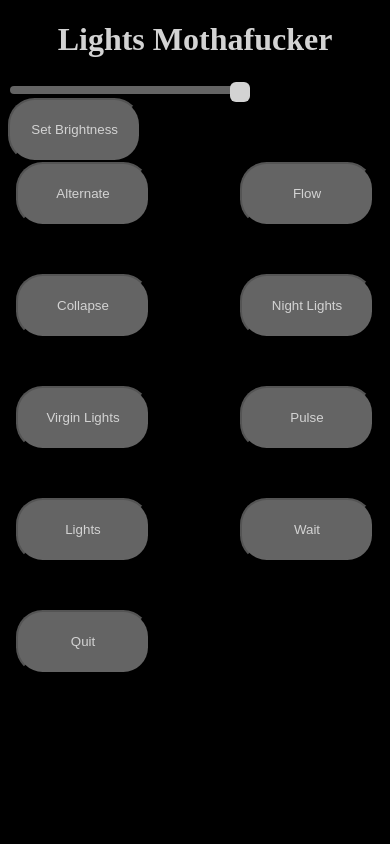
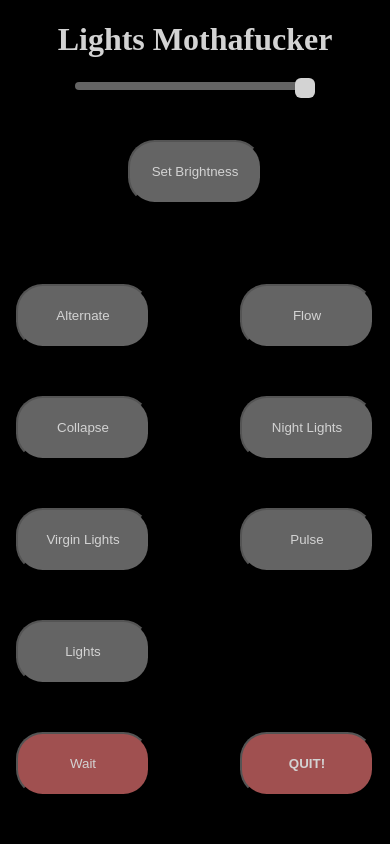
Before and after one commit to tesinclair/house-controller2.0, a FastAPI app: template server/templates/index.html in a window 390 px wide. Run offline with FastAPI, Linux system fonts and the light colour scheme; the template is opened without the code that fills it, so the values that code supplies are empty.

Commit message:
Edits api frontend for a bit of a nicer mobile experience

```diff
--- a/server/gpio/gpio.py
+++ b/server/gpio/gpio.py
@@ -157,6 +157,7 @@ class LedStrip():
         self.blank = (0, 0, 0)
         self.white = (255, 255, 255)
         self.colors = [self.red, self.blue, self.purple, self.green, self.white]
+
 
     def __enter__(self):
         self.pixels = neopixel.NeoPixel(board.D18, self.numPixels, auto_write=False)
--- a/server/templates/index.html
+++ b/server/templates/index.html
@@ -10,9 +10,10 @@
     <body onload="onLoad()">
         <!-- What the royal fuck are you looking at -->
         <h1> Lights Mothafucker </h1>
-
-        <input type="range" min="0" max="100" value="100" class="brightness">
-	<button type="button" class="brightnessBtn btn">Set Brightness</button>
+	<div class="brightnessBox">
+            <input type="range" min="0" max="100" value="100" class="brightness">
+	    <button type="button" class="brightnessBtn btn">Set Brightness</button>
+	</div>
 	<section class="buttons">
 	    <a href="/program?func=alternate"><button type="button" class="btn">Alternate</button></a>
 	    <a href="/program?func=flow"><button type="button" class="btn">Flow</button></a>
@@ -21,14 +22,15 @@
 	    <a href="/program?func=virginLights"><button type="button" class="btn">Virgin Lights</button></a>
 	    <a href="/program?func=pulse"><button type="button" class="btn">Pulse</button></a>
 	    <button type="button" class="light btn">Lights</button>
-	    <div class="hide">
-	    	<a href="/program?func=red"><button type="button" class="btn">Red</button></a>
-	    	<a href="/program?func=green"><button type="button" class="btn">Green</button></a>
-	    	<a href="/program?func=blue"><button type="button" class="btn">Blue</button></a>
-	    	<a href="/program?func=light"><button type="button" class="btn">White</button></a>
+	    <div class="placeholder"></div>
+	    <div class="hide colors">
+	    	<a href="/program?func=red"><button type="button" class="btn red">Red</button></a>
+	    	<a href="/program?func=green"><button type="button" class="btn green">Green</button></a>
+	    	<a href="/program?func=blue"><button type="button" class="btn blue">Blue</button></a>
+	    	<a href="/program?func=light"><button type="button" class="btn white">White</button></a>
 	    </div>
-	    <a href="/program?func=stop"><button type="button" class="btn">Wait</button></a>
-	    <a href="/program?func=quit"><button type="button" class="btn">Quit</button></a>
+	    <a href="/program?func=stop"><button type="button" class="stop btn">Wait</button></a>
+	    <a href="/program?func=quit"><button type="button" class="stop btn"><strong>QUIT!</strong></button></a>
         </section>
     </body>
 </html>
--- a/server/templates/static/main.js
+++ b/server/templates/static/main.js
@@ -1,10 +1,17 @@
 brightnessScrollerBtn = document.querySelector(".brightnessBtn")
 brightnessScroller = document.querySelector(".brightness")
+colors = document.querySelector(".colors");
+placeholder = document.querySelector(".placeholder");
 
 function onLoad(){
 	brightness = localStorage.getItem("brightness")
+	lightToggle = localStorage.getItem("light-toggle")
 	if (brightness){
 		brightnessScroller.value = brightness;
+	}
+	if (lightToggle){
+		colors.classList.toggle("hide");
+		placeholder.classList.toggle("hide");
 	}
 }
 
@@ -21,6 +28,8 @@ brightnessScrollerBtn.addEventListener('click', (e) =>{
 light = document.querySelector(".light")
 
 light.addEventListener('click', (e) => {
-	hidden = document.querySelector(".hide");
-	hidden.classList.toggle('hide');
+	localStorage.setItem("light-toggle", colors.classList.contains("hide"))
+
+	colors.classList.toggle('hide');
+	placeholder.classList.toggle('hide');
 });
--- a/server/templates/static/styles.css
+++ b/server/templates/static/styles.css
@@ -19,8 +19,10 @@ h1{
 .brightnessBox{
 	display: flex;
 	flex-direction: column;
+	place-items: center;
+	place-content: center;
 	gap: 3em;
-	padding-blcok-end: 5em;
+	padding-block-end: 5em;
 }
 .hide{
 	display: none;
@@ -30,6 +32,24 @@ h1{
 	height: 4rem;
 	width: 10em;
 	border-radius: 2em;
+}
+
+.red{
+	background-color: rgb(200, 80, 80);
+}
+.green{
+	background-color: rgb(80, 200, 80);
+}
+.blue{
+	background-color: rgb(80, 80, 200);
+}
+.white{
+	background-color: rgb(200, 200, 200);
+	color: rgb(100, 100, 100);
+}
+
+.stop{
+	background-color: rgb(160, 80, 80);
 }
 
 .brightness{
```
